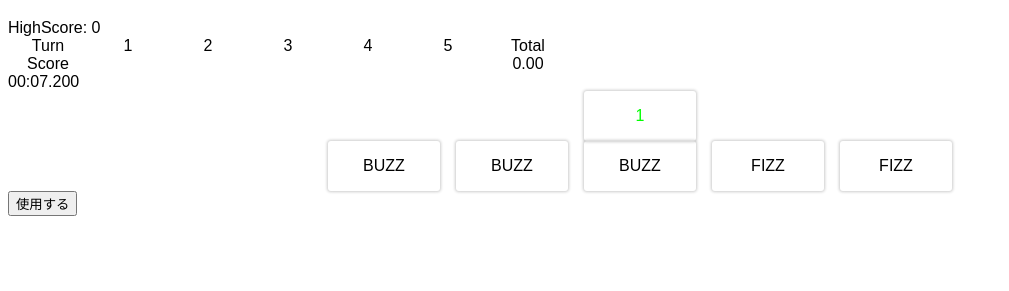
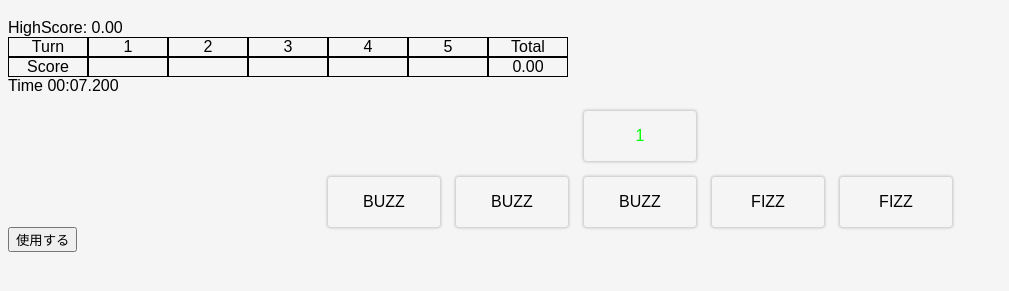
Before and after one commit to yktn121162/FizzBuzz, a plain HTML site: page index.html in a window 1280 px wide. Both pictures are taken after a click on the button "ゲームスタート". Shown: the part 61-352 px from the top of the page, without its empty margins (0-1009 px from the left). Drawn offline with Linux system fonts and the light colour scheme.

Commit message:
ターンやサイクル、ハイスコアなどを画面に表示したい #10
スコア履歴に枠をつけた

```diff
--- a/main.js
+++ b/main.js
@@ -94,11 +94,11 @@ function genTime() {
     const s = String(calcSec).padStart(2, '0');
     const ms = String(calcMSec).padStart(3, '0');
 
-    const timeText = `00:${s}.${ms}`;
+    const timeText = `Time 00:${s}.${ms}`;
 
     return timeText;
   } else {
-    const timeText = `00:00.000`;
+    const timeText = `Time 00:00.000`;
 
     return timeText;
   }
@@ -122,6 +122,10 @@ function displayTime() {
     }
   }
   timeoutID = setTimeout(displayTime, 10);
+}
+
+const totalScore = () => {
+  return scorehis.reduce(function(sum, element){ return sum + element; }, 0 );
 }
 
 // お題作成
@@ -154,6 +158,21 @@ function genExam() {
   // renderTargetは描画対象（ここではdocument.bodyにしておきます）
   // stateは現在の状態（手札のリストとゲームフェーズ）です
   (function render(renderTarget, state) {
+  	let score;
+  	if (state.phase === 'done') {
+
+      // スコア計算だけ先にやる。表示は後
+      score = getScore(state.cardList, targetnum, color);
+
+      scorehis.push(score);
+
+      if( cycle >= 5 ) {
+      	const ts = totalScore();
+      	if(ts > highscore) {
+          highscore = ts;
+        }
+      }
+    }
 
     renderTarget.innerText = ''; // 描画内容をクリア
 
@@ -164,7 +183,7 @@ function genExam() {
 
     const hsElem = document.createElement('div');
     hsElem.id = 'highscore';
-    hsElem.innerText = `HighScore: ${highscore}`;
+    hsElem.innerText = `HighScore: ${highscore.toFixed(2)}`;
     renderTarget.appendChild(hsElem);
 
     if (state.phase === 'play' || state.phase === 'done') {
@@ -172,36 +191,45 @@ function genExam() {
       scoreGrid.classList.add('score-grid');
 
       const telm = document.createElement('div');
+      telm.classList.add('score-grid-head');
       telm.innerText = 'Turn';
       scoreGrid.appendChild(telm);
 
       const t1elm = document.createElement('div');
+      t1elm.classList.add('score-grid-head');
       t1elm.innerText = '1';
       scoreGrid.appendChild(t1elm);
       const t2elm = document.createElement('div');
+      t2elm.classList.add('score-grid-head');
       t2elm.innerText = '2';
       scoreGrid.appendChild(t2elm);
       const t3elm = document.createElement('div');
+      t3elm.classList.add('score-grid-head');
       t3elm.innerText = '3';
       scoreGrid.appendChild(t3elm);
       const t4elm = document.createElement('div');
+      t4elm.classList.add('score-grid-head');
       t4elm.innerText = '4';
       scoreGrid.appendChild(t4elm);
       const t5elm = document.createElement('div');
+      t5elm.classList.add('score-grid-head');
       t5elm.innerText = '5';
       scoreGrid.appendChild(t5elm);
 
       const htotalelm = document.createElement('div');
+      htotalelm.classList.add('score-grid-head');
       htotalelm.innerText = 'Total';
       scoreGrid.appendChild(htotalelm);
 
       const selm = document.createElement('div');
+      selm.classList.add('score-grid-head');
       selm.innerText = 'Score';
       scoreGrid.appendChild(selm);
 
       let total = 0;
       for(let i = 0; i < 5 ; i++) {
         let elm = document.createElement('div');
+        elm.classList.add('score-grid-data');
         if(i >= scorehis.length) {
           elm.innerText = '';
         } else {
@@ -211,6 +239,7 @@ function genExam() {
         scoreGrid.appendChild(elm);
       }
       const totalelm = document.createElement('div');
+      totalelm.classList.add('score-grid-data');
       totalelm.innerText = total.toFixed(2);
       scoreGrid.appendChild(totalelm);
 
@@ -258,8 +287,8 @@ function genExam() {
     renderTarget.appendChild(container);
 
 
-    //if (state.phase === `pick` || state.phase === `expick`) {
-    if (state.phase === `pick`) {
+    if (state.phase === `pick` || state.phase === `expick`) {
+    //if (state.phase === `pick`) {
       //alert(typeof state.pickList);
 
       for (const card of state.pickList) {
@@ -275,6 +304,7 @@ function genExam() {
         container.appendChild(cardElem);
       }
 
+      if (state.phase === `pick`) {
         // pick実行ボタン表示
         const nextGameButton = document.createElement('button');
         nextGameButton.innerText = 'ピック';
@@ -287,7 +317,7 @@ function genExam() {
           });
         });
         renderTarget.appendChild(nextGameButton);
-
+      }
     }
 
     if (state.phase === `expick`) {
@@ -332,7 +362,7 @@ function genExam() {
 
     //alert('hoge');
 
-    if (state.phase !== 'pick') {
+    if (state.phase !== 'pick' && state.phase !== 'expick') {
       // 各カードの内容をコンテナに詰め込む
       for (const card of state.cardList) {
         const cardElem = createCardElement(card);
@@ -355,19 +385,15 @@ function genExam() {
     if (state.phase === 'done') {
       clearTimeout(timeoutID);
 
-      // 役の表示
-      const score = getScore(state.cardList, targetnum, color);
+      // スコア計算済み
+      //const score = getScore(state.cardList, targetnum, color);
       const scoreLabel = document.createElement('div');
       scoreLabel.innerText = score;
       renderTarget.appendChild(scoreLabel);
 
-      scorehis.push(score);
-      if( score > highscore ) {
-        highscore = score;
-      }
 
       if(cycle >= 5) {
-        cycle = 0;
+        cycle = 1;
         // ピックへ移動するボタンの表示
         const nextGameButton = document.createElement('button');
         nextGameButton.innerText = 'ピックへ';
--- a/style.css
+++ b/style.css
@@ -1,11 +1,20 @@
 body {
   font-family: sans-serif;
+  background-color: WhiteSmoke;
 }
 
 .score-grid {
   display: grid;
   grid-template-columns: 5em 5em 5em 5em 5em 5em 5em;
   text-align: center;
+}
+
+.score-grid-head {
+  border: 1px solid;
+}
+
+.score-grid-data {
+  border: 1px solid;
 }
 
 .card-group {
@@ -17,7 +26,7 @@ body {
   justify-content: center
 }
 .number {
-  margin: 0 auto;
+  margin: 1em auto;
   border-radius: 3px;
   box-shadow: 0 0 3px 1px rgba(0, 0, 0, 0.2);
   padding: 1em;
```
Lines whose indentation alone changed are shown as unchanged.
